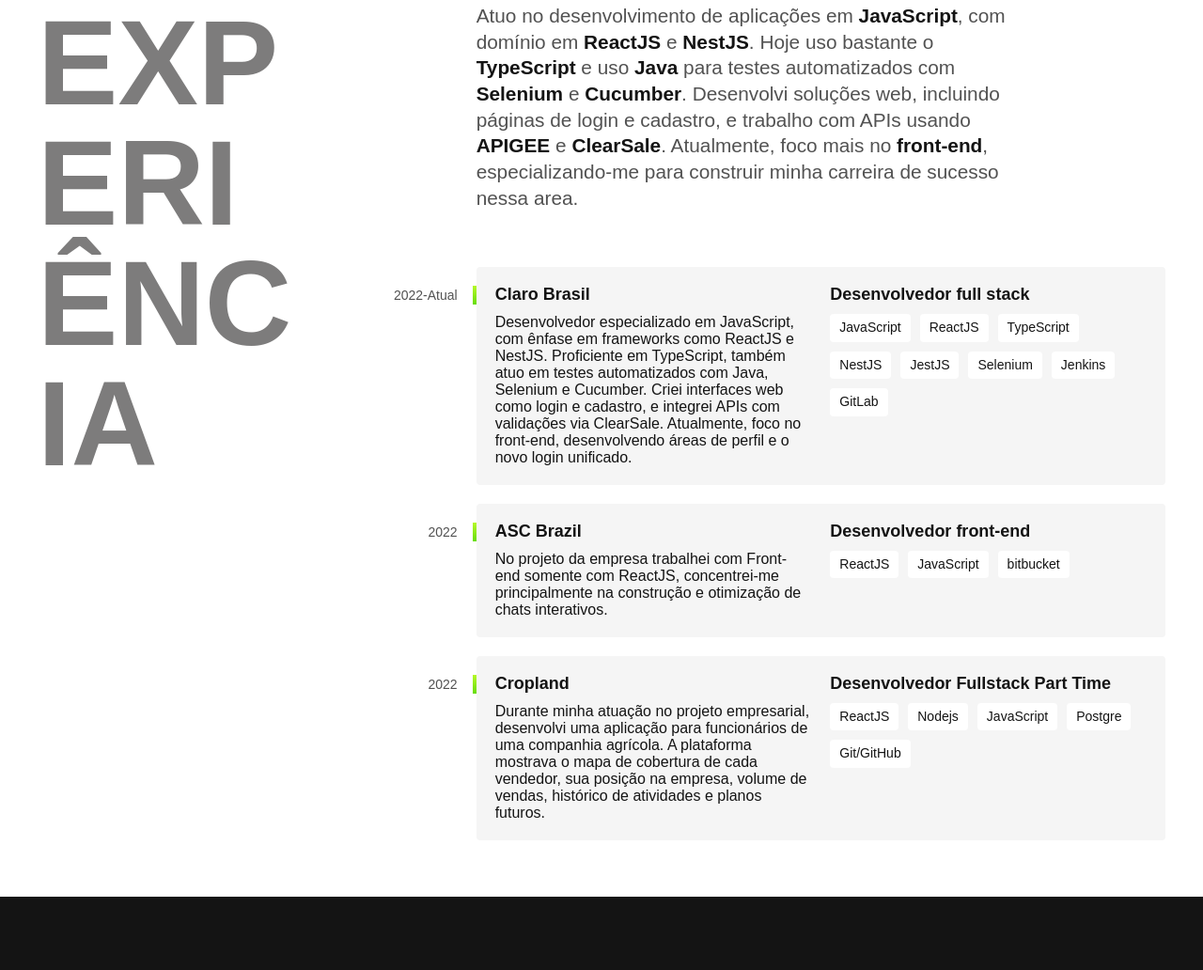
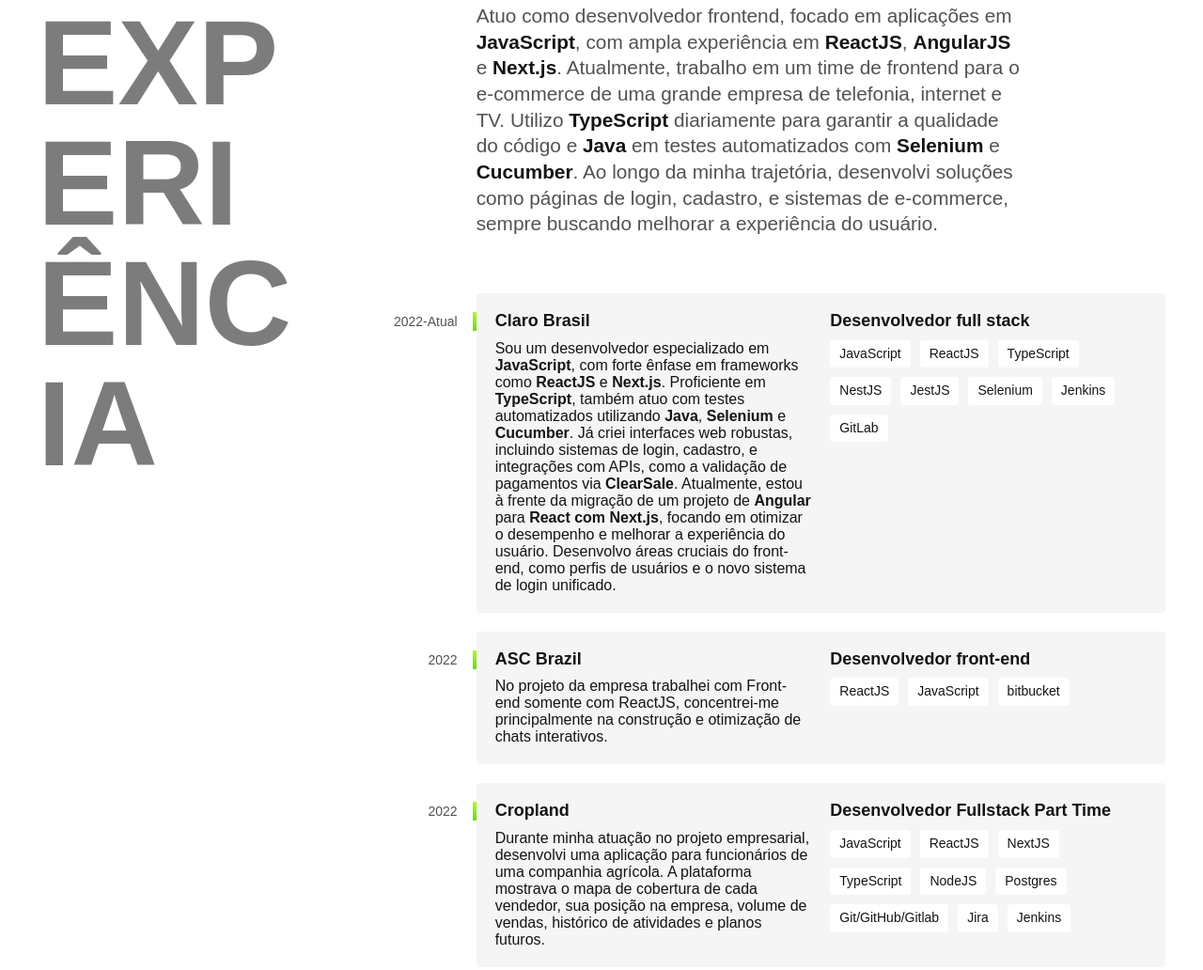
Before and after one commit to HenrySilverio/Portifolio, a plain HTML site: page index.html in a window 1280 px wide. Shown: the part 527-1559 px from the top of the page at 94% size. Drawn offline with Linux system fonts and the light colour scheme.

Commit message:
Update index.html
Ajustes nos texto de funcoes e tecnologias

```diff
--- a/index.html
+++ b/index.html
@@ -21,36 +21,28 @@
     <main class="introduction">
       <img src="./img/perfil.png" alt="Henrique" />
       <div>
-        <h1>Desenvolvedor<br />Full Stack JS</h1>
+        <h1>Desenvolvedor<br />FrontEnd</h1>
         <p>Localizado em Minas Gerais 🔺🧭</p>
       </div>
     </main>
     <section class="work-experience" id="experiencia" aria-label="Experiência">
       <h2 class="subtitle">Experiência</h2>
       <div>
-        <p class="work-experience-text">
-          Atuo no desenvolvimento de aplicações em <strong>JavaScript</strong>,
-          com domínio em <strong>ReactJS</strong> e <strong>NestJS</strong>.
-          Hoje uso bastante o <strong>TypeScript</strong> e uso
-          <strong>Java</strong> para testes automatizados com
-          <strong>Selenium</strong> e <strong>Cucumber</strong>. Desenvolvi
-          soluções web, incluindo páginas de login e cadastro, e trabalho com
-          APIs usando <strong>APIGEE</strong> e <strong>ClearSale</strong>.
-          Atualmente, foco mais no <strong>front-end</strong>, especializando-me
-          para construir minha carreira de sucesso nessa area.
-        </p>
+          <p class="work-experience-text">
+            Atuo como desenvolvedor frontend, focado em aplicações em <strong>JavaScript</strong>, com ampla experiência em
+            <strong>ReactJS</strong>, <strong>AngularJS</strong> e <strong>Next.js</strong>. Atualmente, trabalho em um time de
+            frontend para o e-commerce de uma grande empresa de telefonia, internet e TV. Utilizo <strong>TypeScript</strong>
+            diariamente para garantir a qualidade do código e <strong>Java</strong> em testes automatizados com
+            <strong>Selenium</strong> e <strong>Cucumber</strong>. Ao longo da minha trajetória, desenvolvi soluções como páginas
+            de login, cadastro, e sistemas de e-commerce, sempre buscando melhorar a experiência do usuário.
+          </p>
         <div class="companies">
           <span class="companies-year">2022-Atual</span>
           <h3 class="companies-name">Claro Brasil</h3>
           <span class="companies-name">Desenvolvedor full stack</span>
-          <p>
-            Desenvolvedor especializado em JavaScript, com ênfase em frameworks
-            como ReactJS e NestJS. Proficiente em TypeScript, também atuo em
-            testes automatizados com Java, Selenium e Cucumber. Criei interfaces
-            web como login e cadastro, e integrei APIs com validações via
-            ClearSale. Atualmente, foco no front-end, desenvolvendo áreas de
-            perfil e o novo login unificado.
-          </p>
+              <p>
+                Sou um desenvolvedor especializado em <strong>JavaScript</strong>, com forte ênfase em frameworks como <strong>ReactJS</strong> e <strong>Next.js</strong>. Proficiente em <strong>TypeScript</strong>, também atuo com testes automatizados utilizando <strong>Java</strong>, <strong>Selenium</strong> e <strong>Cucumber</strong>. Já criei interfaces web robustas, incluindo sistemas de login, cadastro, e integrações com APIs, como a validação de pagamentos via <strong>ClearSale</strong>. Atualmente, estou à frente da migração de um projeto de <strong>Angular</strong> para <strong>React com Next.js</strong>, focando em otimizar o desempenho e melhorar a experiência do usuário. Desenvolvo áreas cruciais do front-end, como perfis de usuários e o novo sistema de login unificado.
+              </p>
           <ul class="companies-abilities">
             <li>JavaScript</li>
             <li>ReactJS</li>
@@ -90,11 +82,15 @@
             empresa, volume de vendas, histórico de atividades e planos futuros.
           </p>
           <ul class="companies-abilities">
+            <li>JavaScript</li>
             <li>ReactJS</li>
-            <li>Nodejs</li>
-            <li>JavaScript</li>
-            <li>Postgre</li>
-            <li>Git/GitHub</li>
+            <li>NextJS</li>
+            <li>TypeScript</li>
+            <li>NodeJS</li>
+            <li>Postgres</li>
+            <li>Git/GitHub/Gitlab</li>
+            <li>Jira</li>
+            <li>Jenkins</li>
           </ul>
         </div>
       </div>
@@ -159,26 +155,6 @@
                   React com TypeScript
                   <span>5h</span>
                 </li>
-                <li>
-                  Angular 14: aplique os conceitos e desenvolva seu primeiro CRUD
-                  <span>8h</span>
-                </li>
-                <li>
-                  Angular 14: evoluindo a aplicação
-                  <span>8h</span>
-                </li>
-                <li>
-                  Angular: formulários orientados a templates
-                  <span>8h</span>
-                </li>
-                <li>
-                  Angular: ciclo de vida
-                  <span>8h</span>
-                </li>
-                <li>
-                  RxJS e Angular: programando de forma reativa
-                  <span>8h</span>
-                </li>
               </ul>
             </div>
             <div class="idiomas">
```
